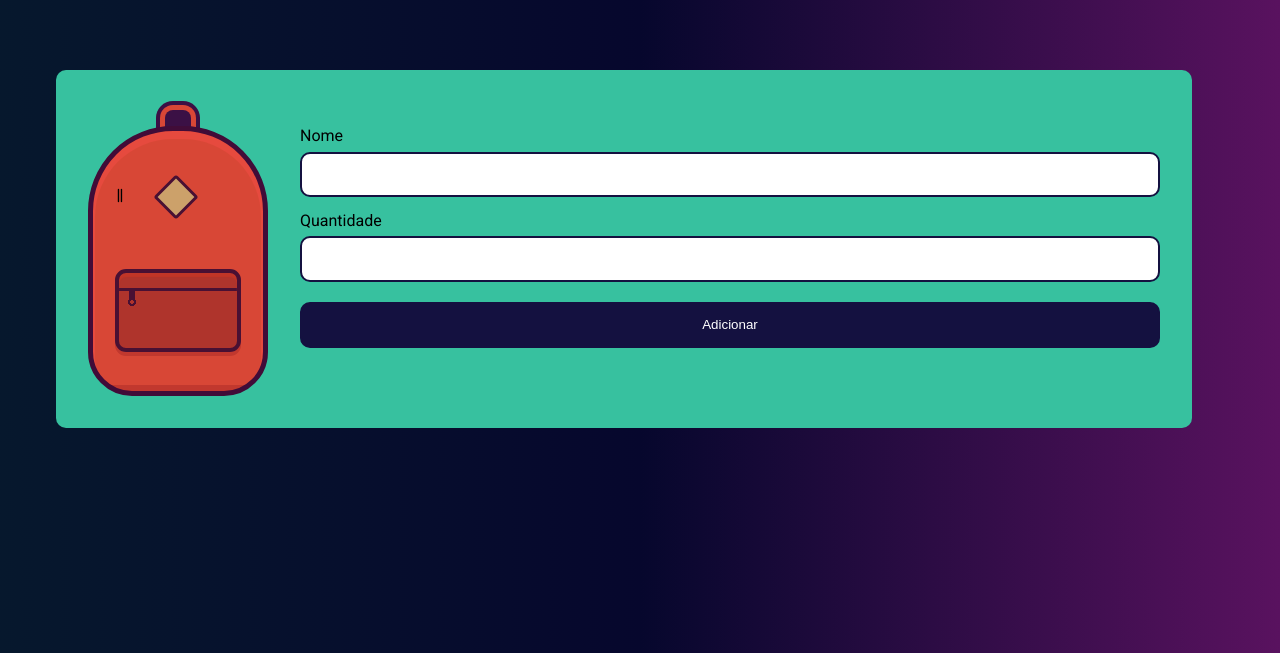
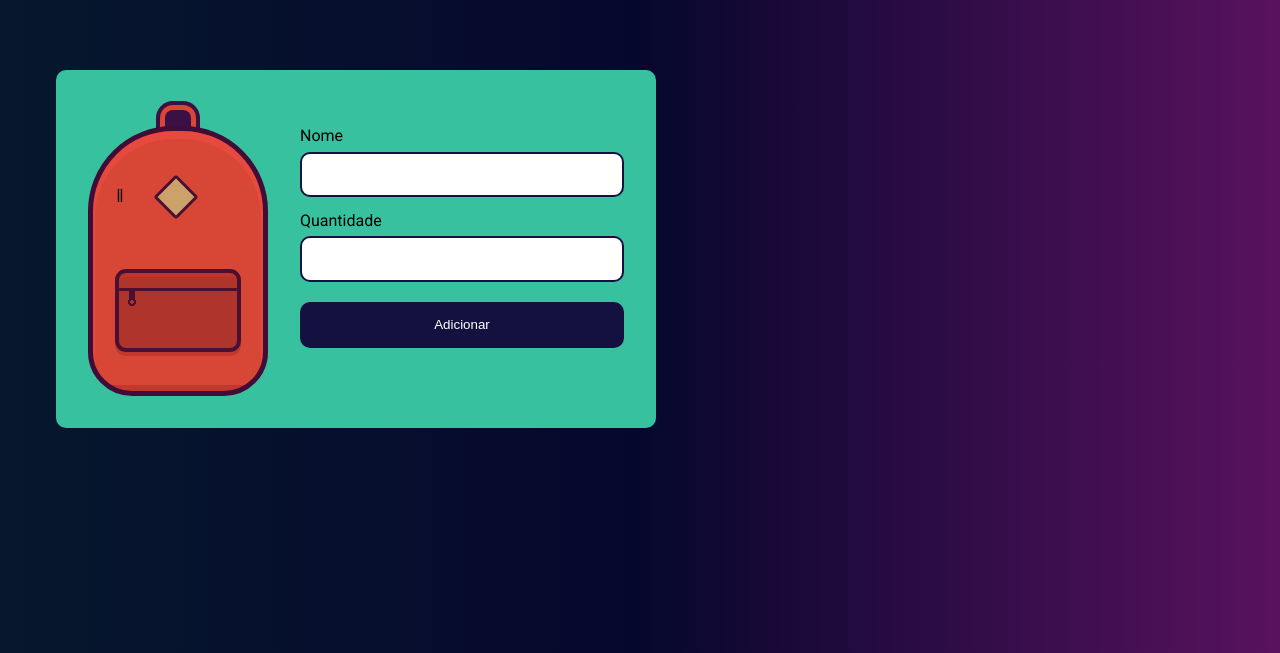
Before and after one commit to Valqps/MochilaDeViagem, a plain HTML site: page index.html in a window 1280 px wide. Shown: the part 147-800 px from the top of the page. Drawn offline with Linux system fonts and the light colour scheme.

Commit message:
Update style.css - fixando a largura do item de inserir elementos

```diff
--- a/css/style.css
+++ b/css/style.css
@@ -30,7 +30,6 @@ h1 {
 }
 
 .principal {
-    flex-grow: 1;
     flex-basis: auto;
     width: 600px;
     padding: 3.5em 2em 2em;
```
